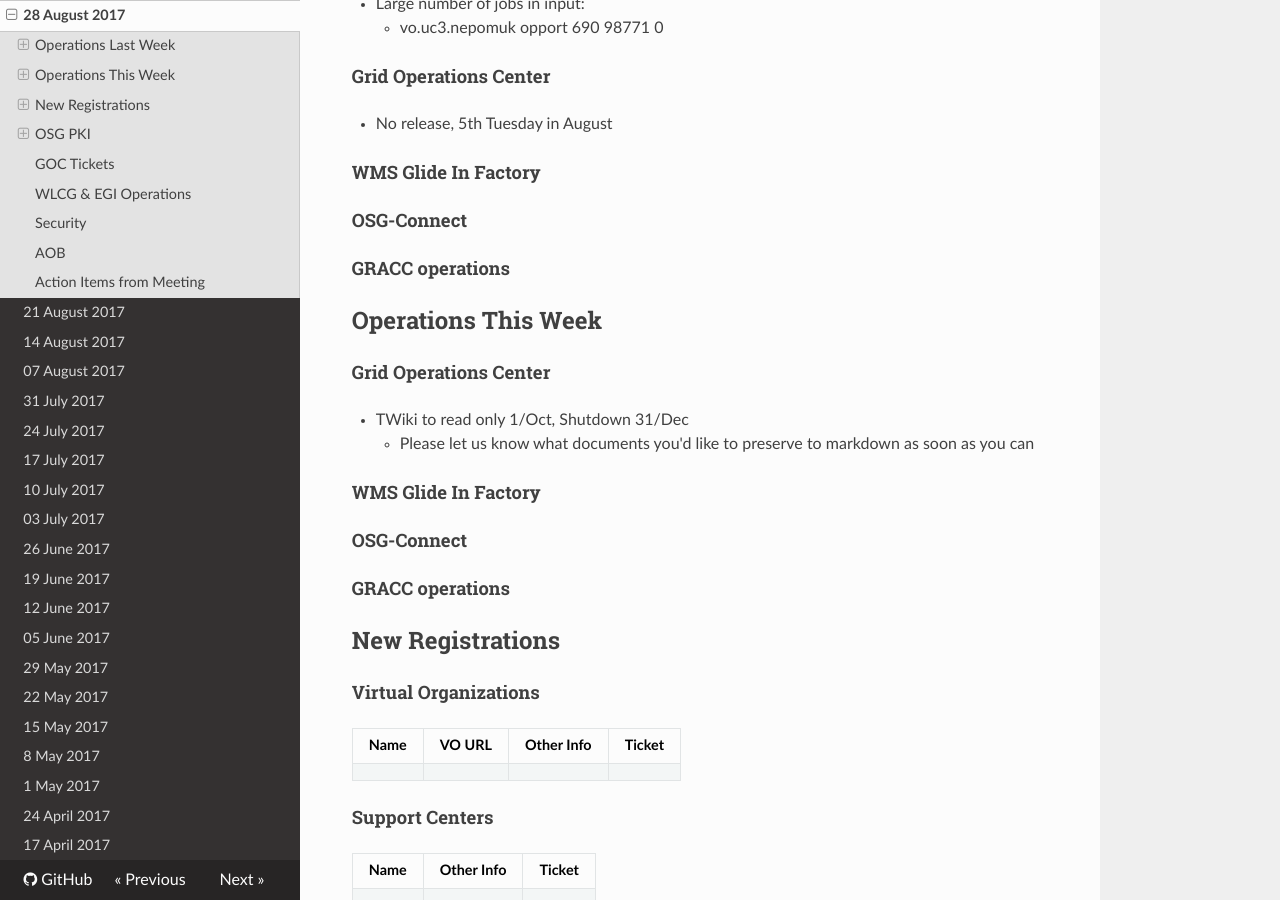
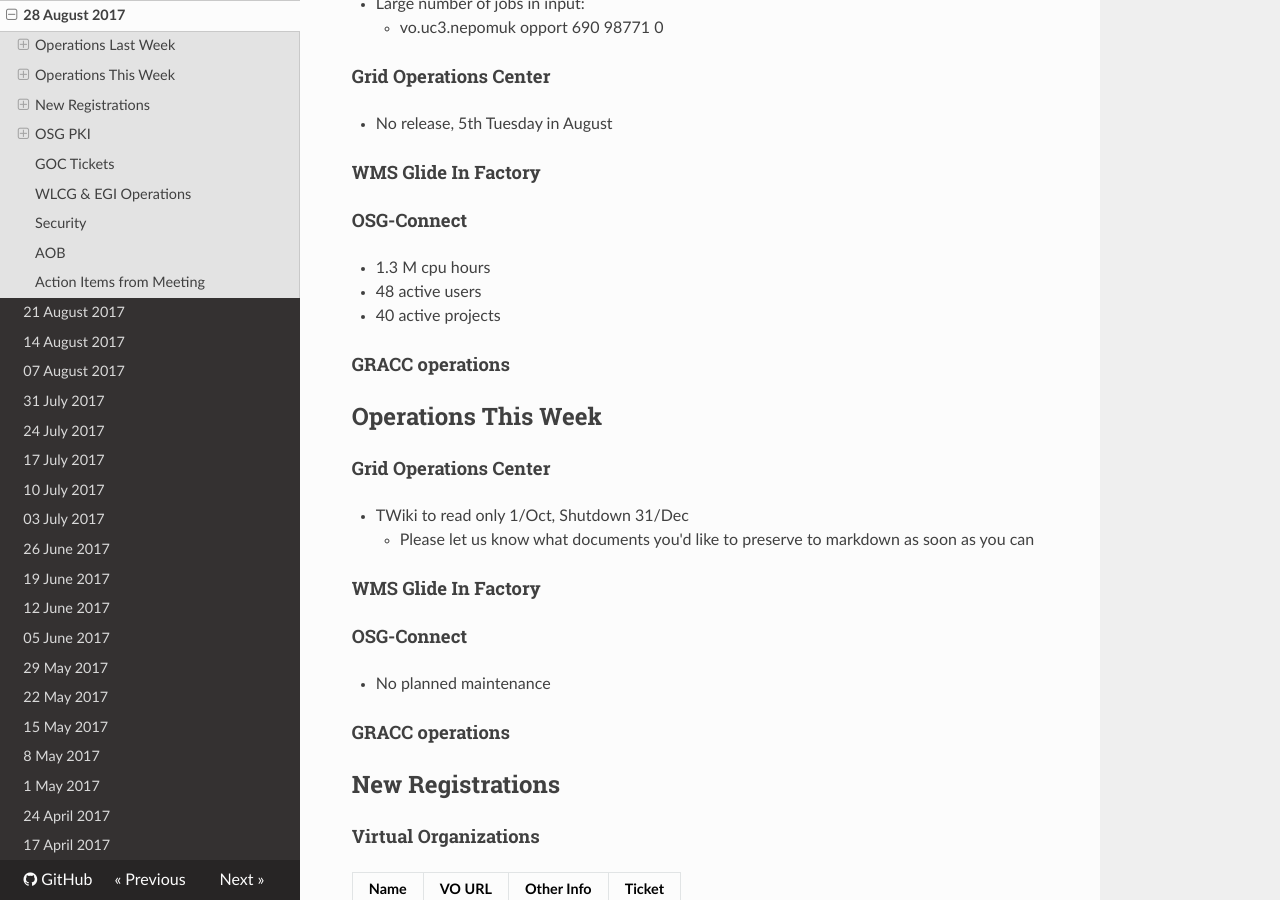
Before and after one commit to osg-htc/operations, an MkDocs documentation site: the page built from docs/WeeklyMinutes/28Aug2017.md, in a window 1280 px wide and 900 px high, scrolled down 1068 px. Built offline with MkDocs 1.6.1, drawn with Linux system fonts in a browser that asks for light colours; nearby versions of some CDN libraries; old or Windows-style settings are respelled for this version of MkDocs.

Commit message:
OSG Connect updates

```diff
--- a/docs/WeeklyMinutes/28Aug2017.md
+++ b/docs/WeeklyMinutes/28Aug2017.md
@@ -25,6 +25,9 @@
 #### WMS Glide In Factory
 
 #### OSG-Connect
+   * 1.3 M cpu hours
+   * 48 active users
+   * 40 active projects
 
 #### GRACC operations
 
@@ -37,6 +40,7 @@
 #### WMS Glide In Factory
 
 #### OSG-Connect
+   * No planned maintenance
 
 #### GRACC operations
 
```
